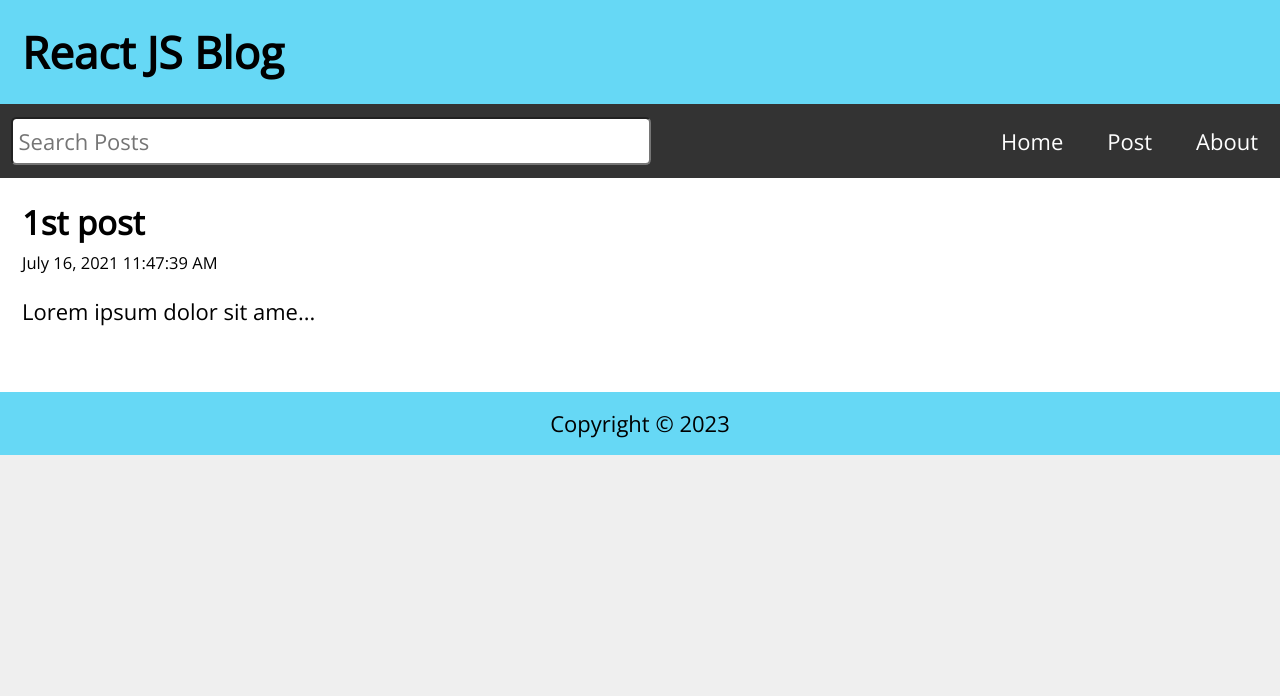
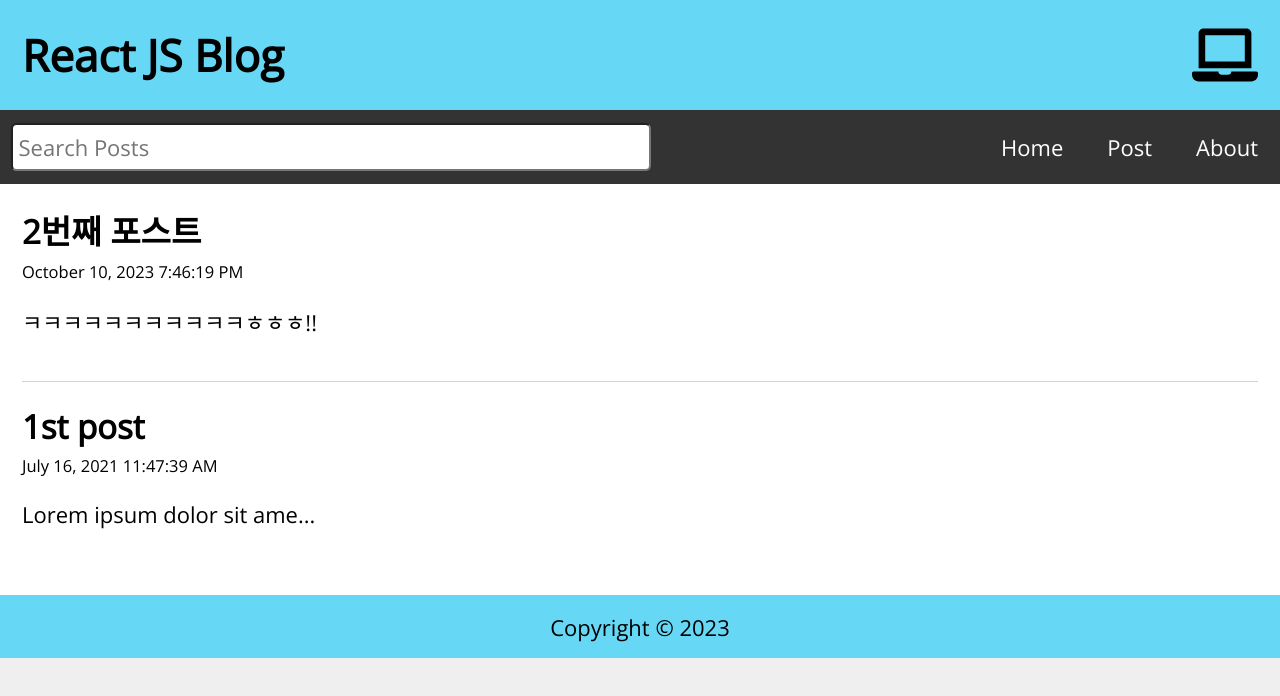
Before and after one commit to chobuzz/react-js-blog-app, a React (Create React App) app: page / in a window 1280 px wide. Shown: the top 696 px of the page. Built offline with nearby package versions, Linux system fonts and the light colour scheme; data requests are answered from the project's data file.

Commit message:
Build React custom hooks with Axios

```diff
--- a/data/db.json
+++ b/data/db.json
@@ -5,6 +5,12 @@
       "title": "1st post",
       "datetime": "July 16, 2021 11:47:39 AM",
       "body": "Lorem ipsum dolor sit amet, consectetur adipiscing elit, sed do eiusmod tempor incididunt ut labore et dolore magna aliqua. Ut enim ad minim veniam, quis nostrud exercitation ullamco laboris nisi ut aliquip ex ea commodo consequat. Duis aute irure dolor in reprehenderit in voluptate velit esse cillum dolore eu fugiat nulla pariatur. Excepteur sint occaecat cupidatat non proident, sunt in culpa qui officia deserunt mollit anim id est laborum."
+    },
+    {
+      "id": 2,
+      "title": "2번째 포스트",
+      "datetime": "October 10, 2023 7:46:19 PM",
+      "body": "ㅋㅋㅋㅋㅋㅋㅋㅋㅋㅋㅋㅎㅎㅎ!!"
     }
   ]
 }
--- a/package.json
+++ b/package.json
@@ -10,6 +10,7 @@
     "date-fns": "^2.30.0",
     "react": "^18.2.0",
     "react-dom": "^18.2.0",
+    "react-icons": "^4.11.0",
     "react-router-dom": "^6.16.0",
     "react-scripts": "5.0.1",
     "web-vitals": "^2.1.4"
--- a/src/App.js
+++ b/src/App.js
@@ -11,6 +11,8 @@ import { Routes, Route, useNavigate, BrowserRouter } from "react-router-dom";
 import { useState, useEffect } from "react";
 import { format } from "date-fns";
 import api from "./api/posts";
+import useWindowSize from "./hooks/useWindowSize";
+import useAxiosFetch from "./hooks/useAxiosFetch";
 
 function App() {
   const [posts, setPosts] = useState([]);
@@ -21,25 +23,15 @@ function App() {
   const [editTitle, setEditTitle] = useState("");
   const [editBody, setEditBody] = useState("");
   const navigate = useNavigate();
+  const { width } = useWindowSize();
+
+  const { data, fetchError, isLoading } = useAxiosFetch(
+    "http://localhost:3500/posts"
+  );
 
   useEffect(() => {
-    const fetchPosts = async () => {
-      try {
-        const response = await api.get("/posts");
-        setPosts(response.data);
-      } catch (err) {
-        if (err.response) {
-          // Not in the 200 response range
-          console.log(err.response.data);
-          console.log(err.response.status);
-          console.log(err.response.headers);
-        } else {
-          console.log(`Error: ${err.message}`);
-        }
-      }
-    };
-    fetchPosts();
-  }, []);
+    setPosts(data);
+  }, [data]);
 
   useEffect(() => {
     const filteredResults = posts.filter(
@@ -99,10 +91,19 @@ function App() {
 
   return (
     <>
-      <Header title="React JS Blog" />
+      <Header title="React JS Blog" width={width} />
       <Nav search={search} setSearch={setSearch} />
       <Routes>
-        <Route path="/" element={<Home posts={searchResults} />} />
+        <Route
+          path="/"
+          element={
+            <Home
+              posts={searchResults}
+              fetchError={fetchError}
+              isLoading={isLoading}
+            />
+          }
+        />
         <Route
           path="/post"
           element={
--- a/src/Header.js
+++ b/src/Header.js
@@ -1,9 +1,16 @@
-import React from "react";
+import { FaLaptop, FaTabletAlt, FaMobileAlt } from "react-icons/fa";
 
-const Header = ({ title }) => {
+const Header = ({ title, width }) => {
   return (
     <header className="Header">
       <h1>{title}</h1>
+      {width < 768 ? (
+        <FaMobileAlt />
+      ) : width < 992 ? (
+        <FaTabletAlt />
+      ) : (
+        <FaLaptop />
+      )}
     </header>
   );
 };
--- a/src/Home.js
+++ b/src/Home.js
@@ -1,13 +1,21 @@
 import Feed from "./Feed";
 
-const Home = ({ posts }) => {
+const Home = ({ posts, fetchError, isLoading }) => {
   return (
     <main className="Home">
-      {posts.length ? (
-        <Feed posts={posts} />
-      ) : (
-        <p style={{ marginTop: "2rem" }}>No posts to display.</p>
+      {isLoading && <p className="statusMsg">Loading posts...</p>}
+      {!isLoading && fetchError && (
+        <p className="statusMsg" style={{ color: "red" }}>
+          {fetchError}
+        </p>
       )}
+      {!isLoading &&
+        !fetchError &&
+        (posts.length ? (
+          <Feed posts={posts} />
+        ) : (
+          <p className="statusMsg">No posts to display.</p>
+        ))}
     </main>
   );
 };
--- /dev/null
+++ b/src/hooks/useAxiosFetch.js
@@ -0,0 +1,46 @@
+import { useState, useEffect } from "react";
+import axios from "axios";
+
+const useAxiosFetch = (dataUrl) => {
+  const [data, setdata] = useState([]);
+  const [fetchError, setFetchError] = useState(null);
+  const [isLoading, setIsLoading] = useState(false);
+
+  useEffect(() => {
+    let isMounted = true;
+    const source = axios.CancelToken.source();
+
+    const fetchData = async (url) => {
+      setIsLoading(true);
+      try {
+        const response = await axios.get(url, {
+          cancelToken: source.token,
+        });
+        if (isMounted) {
+          setdata(response.data);
+          setFetchError(null);
+        }
+      } catch (err) {
+        if (isMounted) {
+          setFetchError(err.message);
+          setdata([]);
+        }
+      } finally {
+        isMounted && setIsLoading(false);
+      }
+    };
+
+    fetchData(dataUrl);
+
+    const cleanUp = () => {
+      isMounted = false;
+      source.cancel();
+    };
+
+    return cleanUp;
+  }, [dataUrl]);
+
+  return { data, fetchError, isLoading };
+};
+
+export default useAxiosFetch;
--- /dev/null
+++ b/src/hooks/useWindowSize.js
@@ -0,0 +1,32 @@
+import { useState, useEffect } from "react";
+
+const useWindowSize = () => {
+  const [windowSize, setWindowSize] = useState({
+    width: undefined,
+    height: undefined,
+  });
+
+  useEffect(() => {
+    const handleResize = () => {
+      setWindowSize({
+        width: window.innerWidth,
+        height: window.innerHeight,
+      });
+    };
+
+    handleResize();
+
+    window.addEventListener("resize", handleResize);
+
+    const cleanUp = () => {
+      console.log("runs if a useEffect dep changes");
+      window.removeEventListener("resize", handleResize);
+    };
+
+    return cleanUp;
+  }, []);
+
+  return windowSize;
+};
+
+export default useWindowSize;
```
Also changed, not shown: 1 other file (tests, documents, lock files or other folders).
